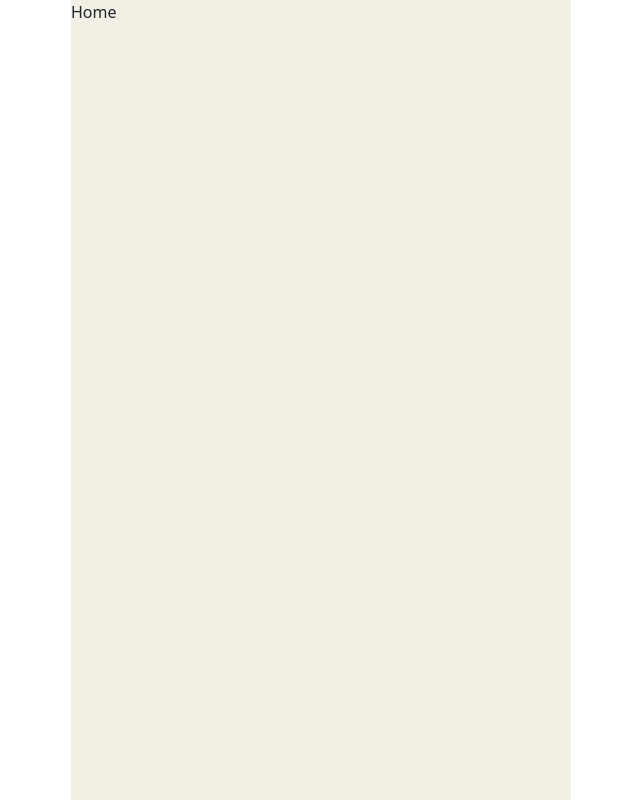
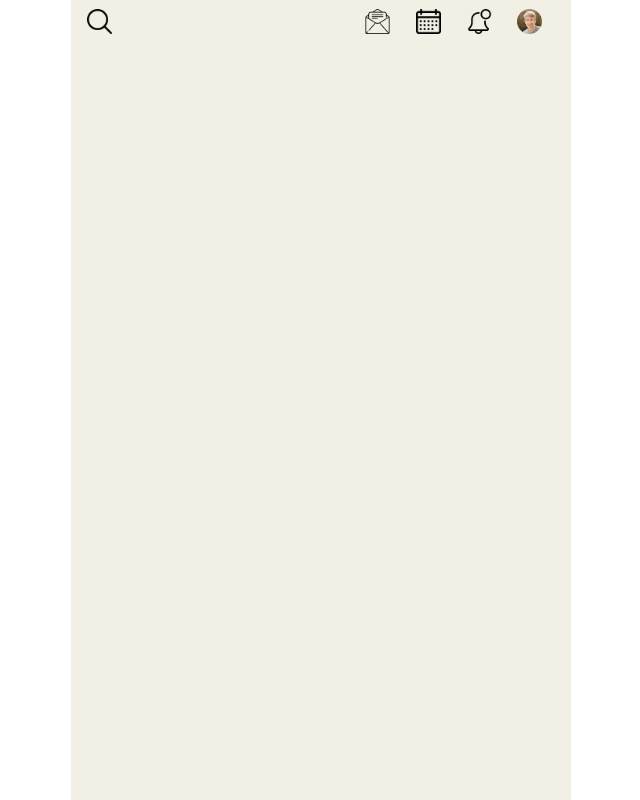
Before and after one commit to Soumili-Ghosh3/clubhouse-clone, a React (Create React App) app: page /home in a window 1280 px wide. Shown: the whole page, without its empty margins (319-959 px from the left). Built offline with nearby package versions, Linux system fonts and the light colour scheme.

Commit message:
Changes made

```diff
--- /dev/null
+++ b/src/components/Header.js
@@ -0,0 +1,33 @@
+import React from 'react'
+import {Link} from 'react-router-dom'
+import style from '../style/header.module.css'
+
+function Header() {
+    return (
+        <div className={style.Header}>
+            <Link exact to="/explore">
+                <img src="/images/search.png" alt="" />
+            </Link>
+
+            <div className={style.nav_items}>
+                <Link exact to="/friend_invite">
+                    <img src="/images/invite.png" alt="" />
+                </Link>
+
+                <Link exact to="/upcoming">
+                    <img src="/images/calendar.png" alt="" />
+                </Link>
+
+                <Link exact to="/activity">
+                    <img src="/images/noti.png" alt="" />
+                </Link>
+
+                <Link exact to="/profile">
+                    <img src="/images/b1.png" alt="" />
+                </Link>
+            </div>
+        </div>
+    )
+}
+
+export default Header
--- a/src/pages/Home.js
+++ b/src/pages/Home.js
@@ -1,10 +1,11 @@
 import React from 'react'
+import Header from '../components/Header'
 
 function Home() {
     return (
-        <div>
-            Home
-        </div>
+        <>
+            <Header />
+        </>
     )
 }
 
--- /dev/null
+++ b/src/style/header.module.css
@@ -0,0 +1,19 @@
+.Header{
+    display: flex;
+    align-items: center;
+    justify-content: space-between;
+    padding: 0.5em 1em;
+    position: absolute;
+    top: 0;
+    left: 0;
+    right: 0;
+    background-color: #f2f0e4;
+}
+
+.Header img{
+    width: 25px;
+}
+
+.nav_items img{
+    margin: 0 0.8em;
+}
```
